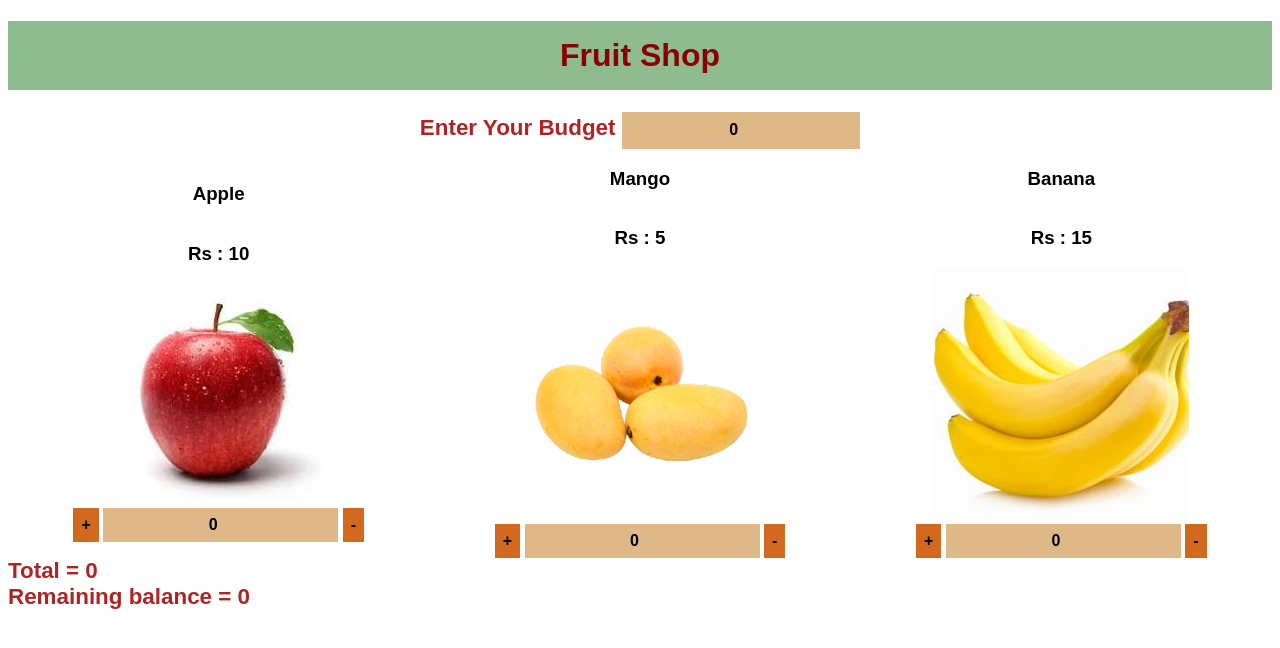
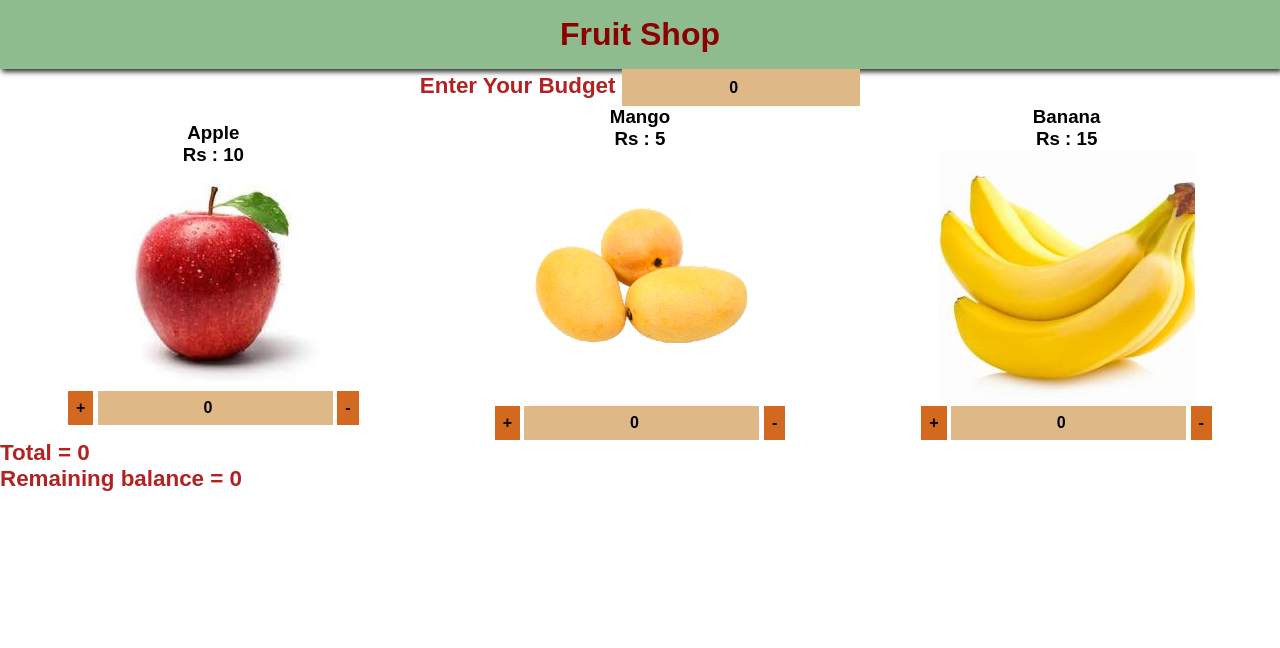
Before and after one commit to Aneela-Codes/Js--fruit-shop, a plain HTML site: page index.html in a window 1280 px wide. Drawn offline with Linux system fonts and the light colour scheme.

Commit message:
editing the stylesheet

```diff
--- a/style.css
+++ b/style.css
@@ -1,3 +1,8 @@
+*{
+  padding:0;
+  margin:0;
+    box-sizing:border-box;
+}
 body{
     font-family: Arial, Helvetica, sans-serif;
 }
@@ -6,6 +11,7 @@ h1{
     text-align: center;
     background-color: darkseagreen;
     padding: 0.5em;
+    box-shadow: 2px 3px 5px #333;
 }
 .budget{
     text-align: center;
```
